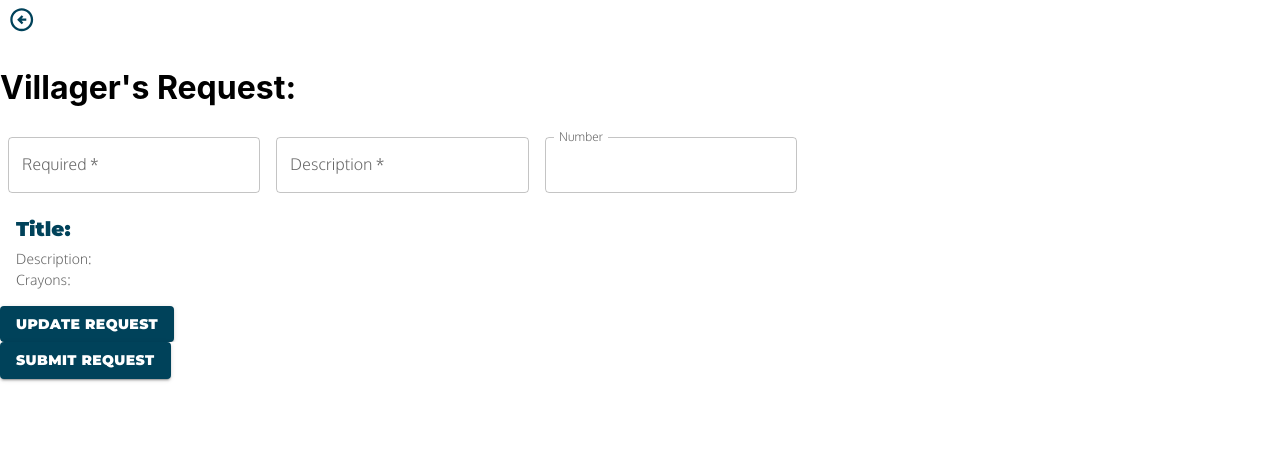
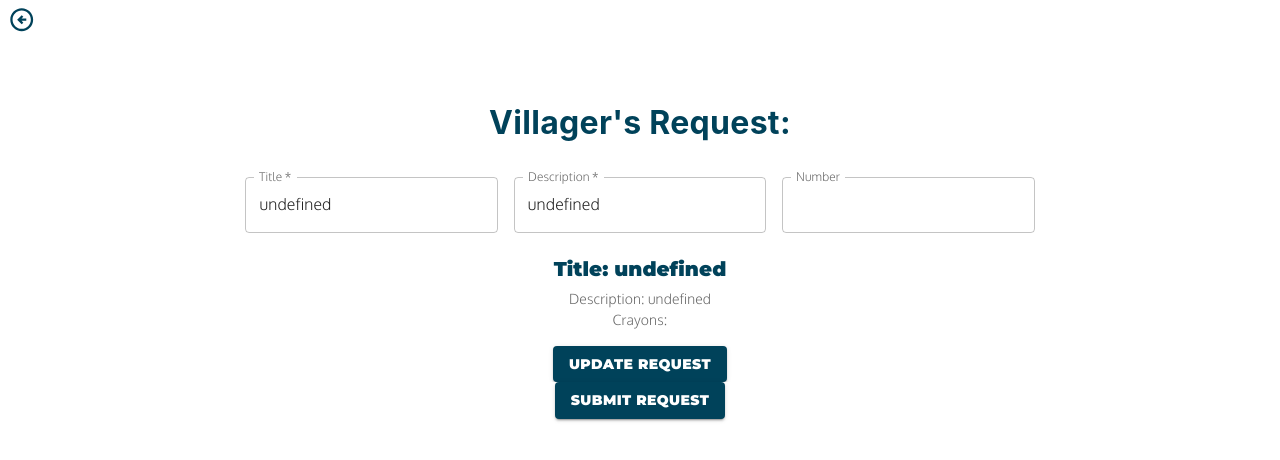
Before and after one commit to Annie-McElroy/the-village, a React (Create React App) app in the folder client/: page /request/1/edit-request in a window 1280 px wide. Shown: the top 460 px of the page. Built offline with nearby package versions, Linux system fonts and the light colour scheme; no server answers; a web font is replaced by a local one.

Commit message:
Edit request page renders and shows the request, need to test if the rendering loop bug appears in production site

```diff
--- a/client/src/components/EditReq.js/index.js
+++ /dev/null
@@ -1,82 +0,0 @@
-import React, { useState } from 'react';
-import Box from '@mui/material/Box';
-import TextField from '@mui/material/TextField';
-import Card from '@mui/material/Card';
-import CardContent from '@mui/material/CardContent';
-import Typography from '@mui/material/Typography';
-import Button from '@mui/material/Button'
-
-export default function EditReq() {
-  const [userInput, setUserInput] = useState('');
-  const [userInput2, setUserInput2] = useState('');
-  const [userInput3, setUserInput3] = useState('');
-
-  const handleInputChange = (e) => {
-    setUserInput(e.target.value);
-  };
-  const handleInputChange2 = (e) => {
-    setUserInput2(e.target.value);
-  };
-  const handleInputChange3 = (e) => {
-    setUserInput3(e.target.value);
-  };
-
-  return (
-    <Box
-      component="form"
-      sx={{
-        '& .MuiTextField-root': { m: 1, width: '25ch' },
-      }}
-      noValidate
-      autoComplete="off"
-    >
-      <div>
-        <TextField
-          required
-          fullWidth
-          id="outlined-required"
-          label="Required"
-          placeholder="Title"
-          value={userInput}
-          onChange={handleInputChange}
-        />
-        <TextField
-          required
-          fullWidth
-          id="outlined-textarea"
-          label="Description"
-          placeholder="Description"
-          value={userInput2}
-          onChange={handleInputChange2}
-          multiline
-        />
-        <TextField
-          id="outlined-number"
-          label="Number"
-          type="number"
-          InputLabelProps={{
-            shrink: true,
-          }}
-          value={userInput3}
-          onChange={handleInputChange3}
-        />
-        <Card variant="h6" gutterBottom>
-        <CardContent>
-          <Typography gutterBottom variant="h5" component="div">
-            Title: {userInput}
-          </Typography>
-          <Typography variant="body2" color="text.secondary">
-            Description: {userInput2}
-          </Typography>
-          <Typography variant="body2" color="text.secondary">
-            Crayons: {userInput3}
-          </Typography>
-        </CardContent>
-        <Button variant="contained" href="/village/:id/">
-        Update Request
-      </Button>
-      </Card>
-      </div>
-    </Box>
-  );
-}
--- /dev/null
+++ b/client/src/components/EditReqForm.js/index.js
@@ -0,0 +1,86 @@
+import React, { useState } from "react";
+import Box from "@mui/material/Box";
+import TextField from "@mui/material/TextField";
+import Card from "@mui/material/Card";
+import CardContent from "@mui/material/CardContent";
+import Typography from "@mui/material/Typography";
+import Button from "@mui/material/Button";
+
+export default function EditReqForm({ title, desc, crayon }) {
+  // console.log(request);
+  // console.log(request.title);
+  const [titleInput, setTitleInput] = useState(`${title}`);
+  const [descInput, setDescInput] = useState(`${desc}`);
+  const [crayonInput, setCrayonInput] = useState(crayon);
+
+  const handleInputChange = (e) => {
+    setTitleInput(e.target.value);
+  };
+  const handleInputChange2 = (e) => {
+    setDescInput(e.target.value);
+  };
+  const handleInputChange3 = (e) => {
+    setCrayonInput(e.target.value);
+  };
+
+  return (
+    <Box
+      component="form"
+      sx={{
+        "& .MuiTextField-root": { m: 1, width: "25ch" },
+      }}
+      noValidate
+      autoComplete="off"
+    >
+      <div>
+        <TextField
+          required
+          fullWidth
+          id="outlined-required"
+          label="Title"
+          placeholder="Title"
+          value={titleInput}
+          onChange={handleInputChange}
+        />
+        <TextField
+          required
+          fullWidth
+          id="outlined-textarea"
+          label="Description"
+          placeholder="Description"
+          value={descInput}
+          onChange={handleInputChange2}
+          multiline
+          // maxRows={7}
+          // minRows={5}
+        />
+        <TextField
+          id="outlined-number"
+          label="Number"
+          type="number"
+          InputLabelProps={{
+            shrink: true,
+          }}
+          value={crayonInput}
+          onChange={handleInputChange3}
+        />
+        <Card variant="h6" gutterBottom>
+          <CardContent>
+            <Typography gutterBottom variant="h5" component="div">
+              Title: {titleInput}
+            </Typography>
+            <Typography variant="body2" color="text.secondary">
+              Description: {descInput}
+            </Typography>
+            <Typography variant="body2" color="text.secondary">
+              Crayons: {crayonInput}
+            </Typography>
+          </CardContent>
+          <Button variant="contained" href="/village/:id/">
+            Update Request
+          </Button>
+        </Card>
+      </div>
+    </Box>
+  );
+}
--- a/client/src/pages/EditReq.js
+++ b/client/src/pages/EditReq.js
@@ -1,23 +1,49 @@
-import React from 'react';
-import EditReq from '../components/EditReq.js';
-import SubmitReqBttn from '../components/SubmitReqBtn';
-import BackMeUp from '../components/BackBtn/index.js';
-import AuthService from  '../utils/auth.js';
-import Nav from '../components/Nav/index.js';
+import React, { useState } from "react";
+import EditReqForm from "../components/EditReqForm.js/index.js";
+import SubmitReqBttn from "../components/SubmitReqBtn";
+import BackMeUp from "../components/BackBtn/index.js";
+import { useParams } from "react-router-dom";
+import { QUERY_SINGLE_REQUEST } from "../utils/queries.js";
+import { useQuery } from "@apollo/client";
+import AuthService from "../utils/auth";
+import Nav from "../components/Nav";
 
 function EditRequest() {
+  const { id } = useParams();
+
+  const { data, loading, error } = useQuery(QUERY_SINGLE_REQUEST, {
+    variables: {
+      id: id,
+    },
+  });
+
+  const request = data?.request || {};
+
+  const title = request.title;
+  const desc = request.body;
+  const crayon = request.crayons;
+
   return (
     <div>
       <BackMeUp />
-      <h1>Villager's Request:</h1>
-      <EditReq />
-      <SubmitReqBttn />
-      {
-        AuthService.loggedIn() && (<footer><Nav /></footer>)
-      }
+      <div className="pageFrame">
+        <h1>Villager's Request:</h1>
+        <EditReqForm
+          request={request}
+          title={title}
+          desc={desc}
+          crayon={crayon}
+          key={request._id}
+        />
+        <SubmitReqBttn />
+      </div>
+      {AuthService.loggedIn() && (
+        <footer>
+          <Nav />
+        </footer>
+      )}
     </div>
-  )
-
-};
+  );
+}
 
 export default EditRequest;
--- a/client/src/pages/Request.js
+++ b/client/src/pages/Request.js
@@ -9,7 +9,6 @@ import { QUERY_SINGLE_REQUEST } from '../utils/queries';
 import { useParams } from 'react-router-dom';
 import Skeleton from '@mui/material/Skeleton';
 import CommentBox from '../components/CommentBox';
-
 function Request() {
 
   const { id } = useParams();
```
